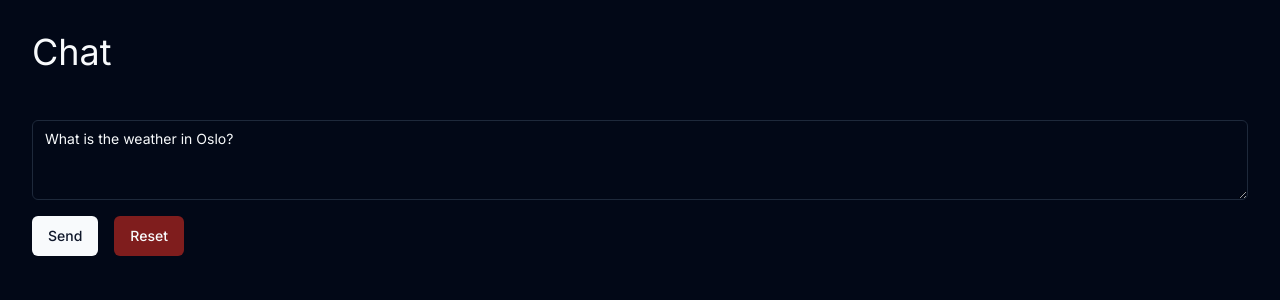
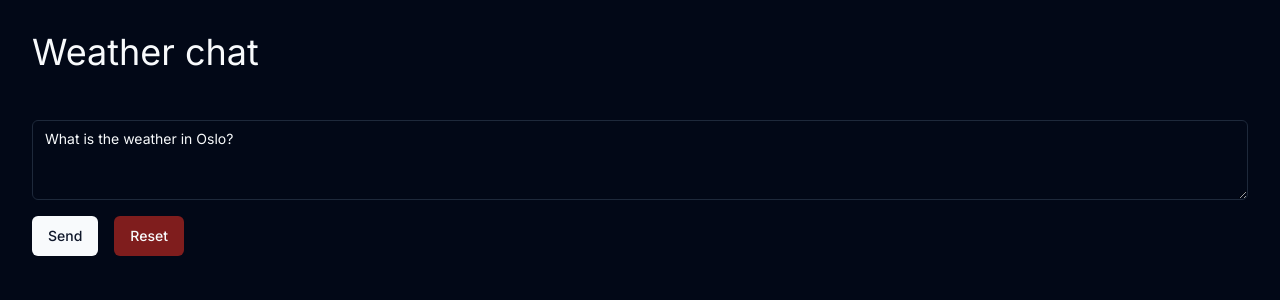
Before and after one commit to Webstep/fagkveld-azure-gpt, a Next.js app in the folder ui/: page /function-calling in a window 1280 px wide. Shown: the top 300 px of the page. Built offline with nearby package versions, Linux system fonts and the light colour scheme.

Commit message:
Update chat page title

```diff
--- a/ui/app/function-calling/page.tsx
+++ b/ui/app/function-calling/page.tsx
@@ -45,7 +45,7 @@
 
   return (
     <div className="flex flex-col gap-6">
-      <h1 className="text-4xl">Chat</h1>
+      <h1 className="text-4xl">Weather chat</h1>
       <div className="flex flex-col gap-4">
         {messages.map((message, i) => (
           <Card key={i}>
```
